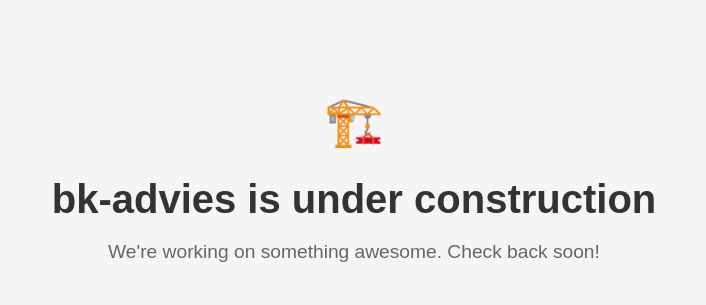
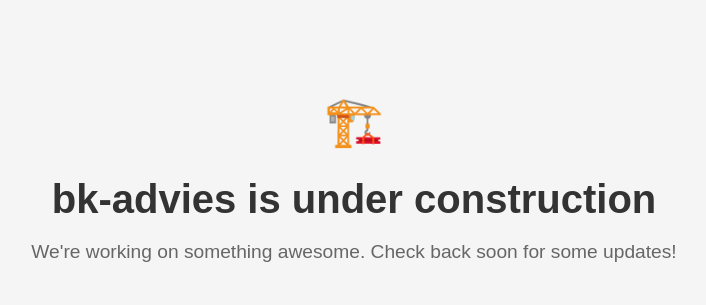
Before and after one commit to bkadvies/bk-advies.nl, a plain HTML site: page index.html in a window 1280 px wide. Shown: the part 212-517 px from the top of the page, without its empty margins (286-992 px from the left). Drawn offline with Linux system fonts and the light colour scheme.

```diff
--- a/index.html
+++ b/index.html
@@ -37,7 +37,7 @@
     <div class="container">
         <div class="emoji">🏗️</div>
         <h1>bk-advies is under construction</h1>
-        <p>We're working on something awesome. Check back soon!</p>
+        <p>We're working on something awesome. Check back soon for some updates!</p>
     </div>
 </body>
 </html>
```
